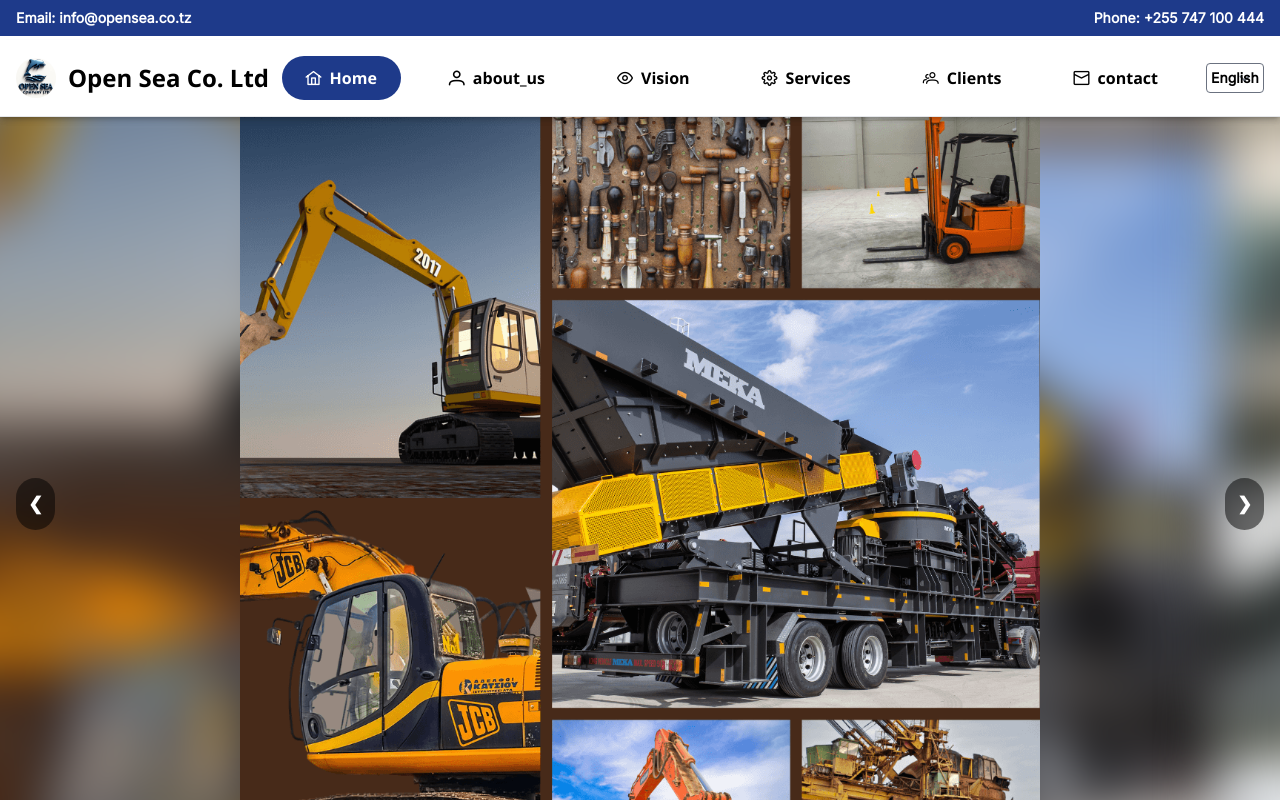
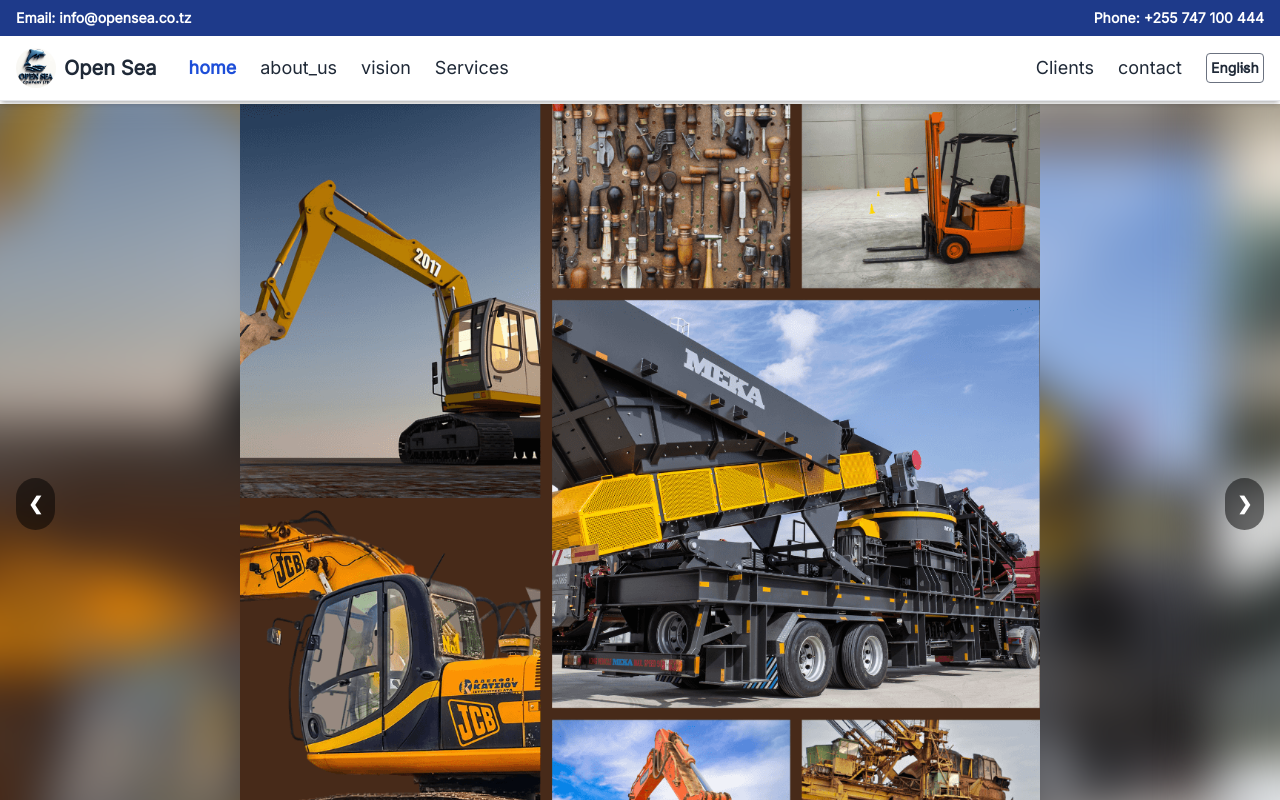
Before and after one commit to nshobairwe/vueProject-Tailwind-primeicon, a Vue app: page / in a window 1280 px wide. Shown: the top 800 px of the page. Built offline with nearby package versions, Linux system fonts and the light colour scheme.

Commit message:
nav bar modification

```diff
--- a/src/components/Navbar.vue
+++ b/src/components/Navbar.vue
@@ -30,212 +30,143 @@
 const isActiveLink = (path) => route.path === path;
 </script>
 
-
-<style>
-html {
-  scroll-padding-top: 104px; /* navbar 64px + contact bar 40px */
-}
-
-.menu-mobile {
-  position: fixed;
-  top: 0;
-  left: 0;
-  width: 280px;
-  height: 100vh;
-  background: white;
-  padding: 3rem 1.5rem;
-  box-shadow: 5px 0 15px rgba(0, 0, 0, 0.3);
-  transform: translateX(-100%);
-  transition: transform 0.3s ease;
-  z-index: 51;
-  display: flex;
-  flex-direction: column;
-}
-
-.menu-mobile.open {
-  transform: translateX(0);
-}
-
-@media (min-width: 768px) {
-  .menu-mobile {
-    display: none;
-  }
-}
-
-.menu-overlay {
-  position: fixed;
-  inset: 0;
-  background: rgba(0, 0, 0, 0.4);
-  z-index: 50;
-}
-
-.menu-mobile ul {
-  margin-top: 2rem;
-  list-style: none;
-  padding: 0;
-  display: flex;
-  flex-direction: column;
-  gap: 1rem;
-}
-
-.menu-mobile ul li a {
-  color: #1e40af;
-  font-weight: 600;
-  font-size: 1.2rem;
-  text-decoration: none;
-  padding: 0.5rem 1.5rem;
-  border-radius: 9999px;
-  transition: background-color 0.25s ease, color 0.25s ease;
-  user-select: none;
-  display: flex;
-  align-items: center;
-  gap: 0.5rem;
-}
-
-.menu-mobile ul li a:hover,
-.menu-mobile ul li a:focus,
-.menu-mobile ul li a.active {
-  background-color: #1e3a8a;
-  color: white;
-  outline: none;
-}
-
-.desktop-menu {
-  display: none;
-  gap: 1.5rem;
-  align-items: center;
-}
-
-@media (min-width: 768px) {
-  .desktop-menu {
-    display: flex;
-  }
-}
-
-.desktop-menu a {
-  color: black;
-  font-weight: 600;
-  font-size: 1rem;
-  text-decoration: none;
-  padding: 0.5rem 1.5rem;
-  border-radius: 9999px;
-  transition: background-color 0.25s ease, color 0.25s ease;
-  user-select: none;
-  display: flex;
-  align-items: center;
-  gap: 0.5rem;
-}
-
-.desktop-menu a:hover,
-.desktop-menu a:focus {
-  background-color: #1e3a8a;
-  color: white;
-  outline: none;
-}
-
-.desktop-menu a.active {
-  background-color: #1e3a8a;
-  color: white;
-}
-
-nav {
-  font-family: "Segoe UI", Tahoma, Geneva, Verdana, sans-serif;
-}
-</style>
-
 <template>
-  <div>
-    <!-- Contact Header -->
-    <div class="bg-blue-900 text-white text-sm py-2 px-4 w-full fixed top-0 left-0 z-50">
-      <div class="max-w-screen-xl mx-auto flex justify-between items-center">
-        <span>Email: info@opensea.co.tz</span>
-        <span>Phone: +255 747 100 444</span>
+  <header class="fixed top-0 left-0 w-full z-50">
+    <!-- Top contact bar -->
+    <div class="bg-blue-900 text-white text-sm py-2 px-4">
+      <div class="max-w-screen-xl mx-auto flex justify-between">
+        <span>{{ t('Email') }}: info@opensea.co.tz</span>
+        <span>{{ t('Phone') }}: +255 747 100 444</span>
       </div>
     </div>
 
-    <!-- Main Navigation Bar -->
+    <!-- Main nav -->
     <nav
-      class="bg-white border-b shadow-md fixed left-0 w-full z-40 transition-transform duration-300"
+      class="bg-white shadow-md transition-transform duration-300 border-b"
       :class="{ '-translate-y-full': !isNavbarVisible, 'translate-y-0': isNavbarVisible }"
       style="top: 40px"
     >
-      <div class="max-w-screen-xl mx-auto flex items-center justify-between p-4">
-        <RouterLink to="/" class="flex items-center space-x-3" @click="closeMenu">
-          <img
-            class="h-13 w-10 rounded-full object-cover"
-            src="/src/assets/logo.jpg"
-            alt="Open Sea Co. Ltd"
-          />
-          <span class="text-2xl font-bold text-black select-none">Open Sea Co. Ltd</span>
+      <div class="max-w-screen-xl mx-auto flex justify-between items-center px-4 py-3">
+        <!-- Left section: Logo and main links -->
+        <div class="flex items-center gap-8">
+          <!-- Logo -->
+          <RouterLink to="/" class="flex items-center gap-2" @click="closeMenu">
+            <img src="/src/assets/logo.jpg" class="w-10 h-10 rounded-full" alt="Logo" />
+            <span class="text-xl font-bold text-gray-800">Open Sea</span>
           </RouterLink>
 
-        <!-- Hamburger for mobile -->
-        <button
-          @click="toggleMenu"
-          type="button"
-          class="inline-flex items-center p-2 ml-3 text-black rounded-full md:hidden hover:bg-blue-700 focus:outline-none focus:ring-2 focus:ring-yellow-400"
-          aria-label="Toggle menu"
-          :aria-expanded="menuOpen.toString()"
-        >
-          <svg
-            class="w-6 h-6"
-            fill="none"
-            stroke="currentColor"
-            stroke-width="2"
-            stroke-linecap="round"
-            stroke-linejoin="round"
-            viewBox="0 0 24 24"
-          >
-            <path v-if="!menuOpen" d="M4 6h16M4 12h16M4 18h16" />
-            <path v-else d="M6 18L18 6M6 6l12 12" />
-          </svg>
-        </button>
-<!-- Desktop menu -->
-<div class="desktop-menu">
-  <RouterLink to="/" :class="[isActiveLink('/') ? 'active' : '']">
-    <i class="pi pi-home"></i> {{ t('home') }}
-  </RouterLink>
-  <RouterLink to="/aboutus" :class="[isActiveLink('/aboutus') ? 'active' : '']">
-    <i class="pi pi-user"></i> {{ t('about_us') }}
-  </RouterLink>
-  <RouterLink to="/vision" :class="[isActiveLink('/vision') ? 'active' : '']">
-    <i class="pi pi-eye"></i> {{ t('vision') }}
-  </RouterLink>
-  <RouterLink to="/services" :class="[isActiveLink('/services') ? 'active' : '']">
-    <i class="pi pi-cog"></i> {{ t('services.title') }}
-  </RouterLink>
-  <RouterLink to="/clients" :class="[isActiveLink('/clients') ? 'active' : '']">
-    <i class="pi pi-users"></i> {{ t('clients.title') }}
-  </RouterLink>
-  <RouterLink to="/contactUs" :class="[isActiveLink('/contactUs') ? 'active' : '']">
-    <i class="pi pi-envelope"></i> {{ t('contact') }}
-  </RouterLink>
+          <!-- Left nav links -->
+          <div class="hidden md:flex items-center gap-6 text-lg font-medium text-gray-800">
+            <RouterLink to="/" :class="{ 'text-blue-700 font-semibold': isActiveLink('/') }" class="hover:text-blue-700">{{ t('home') }}</RouterLink>
+            <RouterLink to="/aboutus" :class="{ 'text-blue-700 font-semibold': isActiveLink('/aboutus') }" class="hover:text-blue-700">{{ t('about_us') }}</RouterLink>
+            <RouterLink to="/vision" :class="{ 'text-blue-700 font-semibold': isActiveLink('/vision') }" class="hover:text-blue-700">{{ t('vision') }}</RouterLink>
+            <RouterLink to="/services" :class="{ 'text-blue-700 font-semibold': isActiveLink('/services') }" class="hover:text-blue-700">{{ t('services.title') }}</RouterLink>
+          </div>
+        </div>
+
+        <!-- Right nav links -->
+        <div class="hidden md:flex items-center gap-6 text-lg font-medium text-gray-800">
+          <RouterLink to="/clients" :class="{ 'text-blue-700 font-semibold': isActiveLink('/clients') }" class="hover:text-blue-700">{{ t('clients.title') }}</RouterLink>
+          <RouterLink to="/contactUs" :class="{ 'text-blue-700 font-semibold': isActiveLink('/contactUs') }" class="hover:text-blue-700">{{ t('contact') }}</RouterLink>
           <select v-model="locale" class="border rounded p-1 text-sm">
             <option value="en">English</option>
             <option value="sw">Swahili</option>
           </select>
         </div>
 
-<!-- Mobile menu -->
-<div v-if="menuOpen" class="menu-overlay" @click="closeMenu"></div>
-<div class="menu-mobile" :class="{ open: menuOpen }">
-  <ul>
-    <li><RouterLink to="/" @click="closeMenu" :class="[isActiveLink('/') ? 'active' : '']"><i class="pi pi-home"></i> {{ t('home') }}</RouterLink></li>
-    <li><RouterLink to="/aboutus" @click="closeMenu" :class="[isActiveLink('/aboutus') ? 'active' : '']"><i class="pi pi-user"></i> {{ t('about_us') }}</RouterLink></li>
-    <li><RouterLink to="/vision" @click="closeMenu" :class="[isActiveLink('/vision') ? 'active' : '']"><i class="pi pi-eye"></i> {{ t('vision') }}</RouterLink></li>
-    <li><RouterLink to="/services" @click="closeMenu" :class="[isActiveLink('/services') ? 'active' : '']"><i class="pi pi-cog"></i> {{ t('services.title') }}</RouterLink></li>
-    <li><RouterLink to="/clients" @click="closeMenu" :class="[isActiveLink('/clients') ? 'active' : '']"><i class="pi pi-users"></i> {{ t('clients.title') }}</RouterLink></li>
-    <li><RouterLink to="/contactUs" @click="closeMenu" :class="[isActiveLink('/contactUs') ? 'active' : '']"><i class="pi pi-envelope"></i> {{ t('contact') }}</RouterLink></li>
-    <li class="mt-4">
-      <select v-model="locale" class="border rounded p-1 text-sm w-full">
+        <!-- Mobile hamburger -->
+        <button @click="toggleMenu" class="md:hidden p-2 rounded focus:outline-none">
+          <svg class="w-6 h-6 text-gray-800" fill="none" stroke="currentColor" viewBox="0 0 24 24" stroke-width="2">
+            <path
+              v-if="!menuOpen"
+              stroke-linecap="round"
+              stroke-linejoin="round"
+              d="M4 6h16M4 12h16M4 18h16"
+            />
+            <path
+              v-else
+              stroke-linecap="round"
+              stroke-linejoin="round"
+              d="M6 18L18 6M6 6l12 12"
+            />
+          </svg>
+        </button>
+      </div>
+<!-- Mobile menu overlay -->
+<div v-if="menuOpen" class="md:hidden bg-white border-t">
+  <ul class="flex flex-col px-4 py-2 gap-3 text-lg text-gray-800 font-medium">
+    <li>
+      <RouterLink
+        to="/"
+        @click="closeMenu"
+        :class="isActiveLink('/') ? 'text-blue-700 font-semibold' : ''"
+      >
+        {{ t('home') }}
+      </RouterLink>
+    </li>
+    <li>
+      <RouterLink
+        to="/aboutus"
+        @click="closeMenu"
+        :class="isActiveLink('/aboutus') ? 'text-blue-700 font-semibold' : ''"
+      >
+        {{ t('about_us') }}
+      </RouterLink>
+    </li>
+    <li>
+      <RouterLink
+        to="/vision"
+        @click="closeMenu"
+        :class="isActiveLink('/vision') ? 'text-blue-700 font-semibold' : ''"
+      >
+        {{ t('vision') }}
+      </RouterLink>
+    </li>
+    <li>
+      <RouterLink
+        to="/services"
+        @click="closeMenu"
+        :class="isActiveLink('/services') ? 'text-blue-700 font-semibold' : ''"
+      >
+        {{ t('services.title') }}
+      </RouterLink>
+    </li>
+    <li>
+      <RouterLink
+        to="/clients"
+        @click="closeMenu"
+        :class="isActiveLink('/clients') ? 'text-blue-700 font-semibold' : ''"
+      >
+        {{ t('clients.title') }}
+      </RouterLink>
+    </li>
+    <li>
+      <RouterLink
+        to="/contactUs"
+        @click="closeMenu"
+        :class="isActiveLink('/contactUs') ? 'text-blue-700 font-semibold' : ''"
+      >
+        {{ t('contact') }}
+      </RouterLink>
+    </li>
+    <li>
+  <select
+    v-model="locale"
+    class="w-full mt-2 rounded border border-gray-300 bg-white px-3 py-2 text-gray-800 text-base font-medium focus:outline-none focus:ring-2 focus:ring-blue-600 focus:border-blue-600"
+  >
     <option value="en">English</option>
     <option value="sw">Swahili</option>
   </select>
 </li>
+
   </ul>
 </div>
+    </nav>
+  </header>
+</template>
 
-      </div>
-    </nav>
-  </div>
-</template>
+<style>
+html {
+  scroll-padding-top: 104px;
+}
+</style>
--- a/src/locales/en.json
+++ b/src/locales/en.json
@@ -1,7 +1,8 @@
 {
-  "home": "Home",
-  "vision": "Vision",
-  "contact_label": "Contact",
+  "Home": "Home",
+  "Vision": "Vision",
+  "Contact_label": "Contact",
+
 
   "about_us_description": "Open Sea Company Ltd is a fast-growing Tanzanian company specializing in healthcare services, medical and laboratory supplies, vehicle spare parts, and general goods distribution. Committed to quality and compassion, we serve public institutions, NGOs, and private clients nationwide.",
   "medical_tourism": "Medical Tourism Services",
--- a/src/locales/sw.json
+++ b/src/locales/sw.json
@@ -1,8 +1,10 @@
 {
   "home": "Nyumbani",
-  "about_us": "Kuhusu",
-  "vision": "Dira",
-  "contact_label": "Mawasiliano",
+  "About_us": "Kuhusu",
+  "Vision": "Dira",
+  "Contact_label": "Mawasiliano",
+  "Email": "Barua pepe",
+  "Phone": "Simu",
 
   "about_us_description": "Open Sea Company Ltd ni kampuni inayokua kwa kasi nchini Tanzania inayobobea katika huduma za afya, vifaa vya maabara na tiba, sehemu za magari, na usambazaji wa bidhaa mbalimbali. Tumejizatiti kutoa huduma bora kwa moyo wa huruma kwa taasisi za umma, NGOs, na wateja binafsi kote nchini.",
   "medical_tourism": "Huduma za Utalii wa Kimatibabu",
```
Lines whose indentation alone changed are shown as unchanged.
